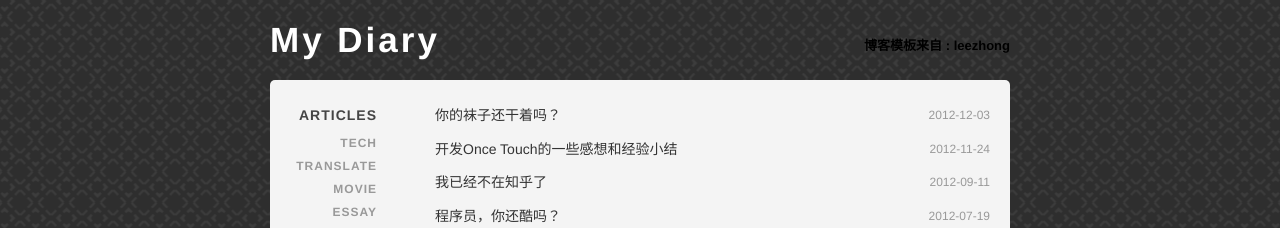
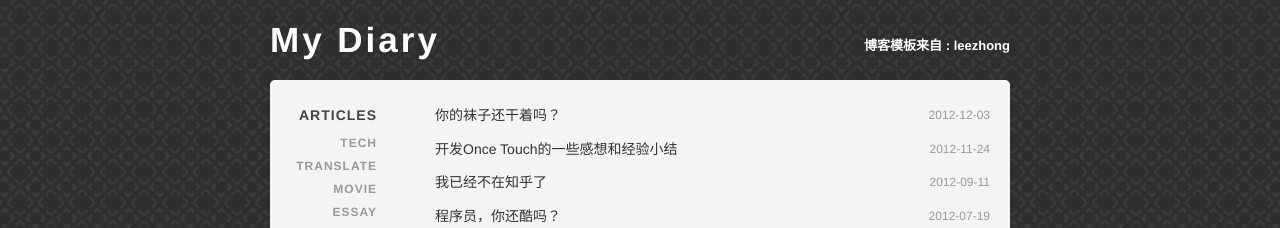
Before and after one commit to cyshi/sxs.github.com, a Jekyll site: the page built from index.html, in a window 1280 px wide. Shown: the top 228 px of the page. Built offline with Jekyll 4.4.1, drawn with Linux system fonts in a browser that asks for light colours; nearby versions of some CDN libraries; Markdown is read by kramdown in place of the engine named in the settings.

Commit message:
modify color of link in index.html

```diff
--- a/_layouts/default.html
+++ b/_layouts/default.html
@@ -21,7 +21,7 @@
 
 	<body>
 		<div id="logo">
-            <span id="tags"><a href="http://blog.leezhong.com" target="_blank">博客模板来自 : leezhong</a></span>
+            <span id="tags"><a href="http://blog.leezhong.com" target="_blank" style="color:#FFFFFF">博客模板来自 : leezhong</a></span>
 			<h1><a href="/">My Diary</a></h1></div>
 		<div id="wrapper">
 			<div id="content" class="index">
```
